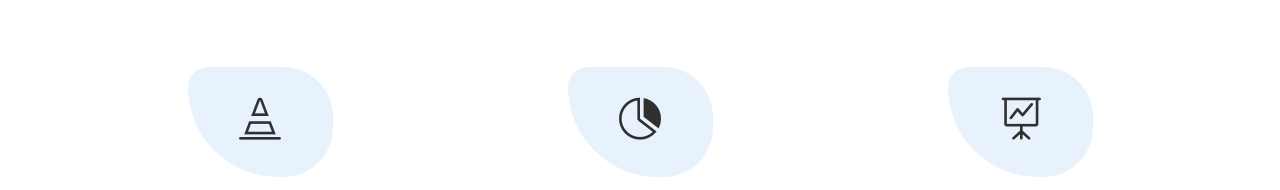
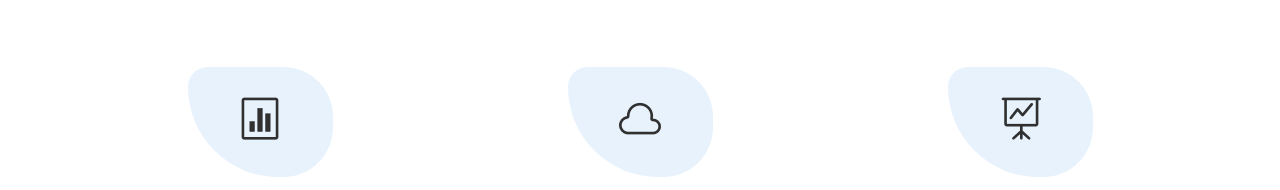
Before and after one commit to Vinntoo/iconifybeyond, a website: page index.html in a window 1280 px wide. Shown: the part 1713-1903 px from the top of the page. Drawn offline with Linux system fonts and the light colour scheme.

Commit message:
Update index.html

```diff
--- a/index.html
+++ b/index.html
@@ -261,7 +261,7 @@
                     <div class="single-service-area mb-80">
                         <!-- Service Icon -->
                         <div class="service-icon">
-                            <i class="icon_cone_alt"></i>
+                            <i class="icon_datareport"></i>
                         </div>
                         <h5>Game Design </h5>
                         <!--<p>Develop a beautiful and flexible identity that your community can embrace. Get help choosing and implementing technology solutions that match your digital needs and ambitions.</p> -->
@@ -273,7 +273,7 @@
                     <div class="single-service-area mb-80">
                         <!-- Service Icon -->
                         <div class="service-icon">
-                            <i class="icon_piechart"></i>
+                            <i class="icon_cloud_alt"></i>
                         </div>
                         <h5>Game Development</h5>
                         <!-- <p>Design and develop custom digital products that empower your team and your audience. Craft outstanding customer experience that uses data design and the right technology to turn your idea into a movement.-->
```
